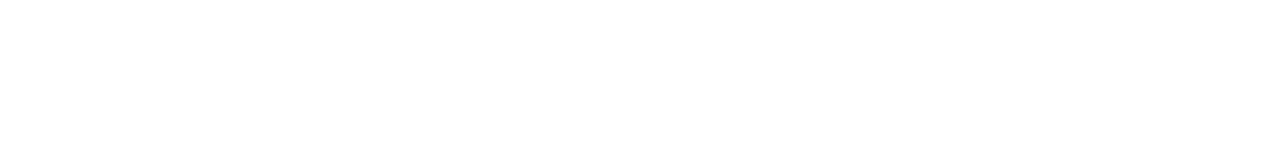
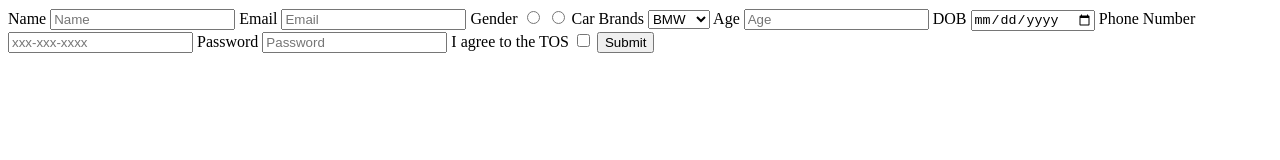
Before and after one commit to acciojob/signup-form-car-rohitgalande1032, a website: page main.html in a window 1280 px wide. Drawn offline with Linux system fonts and the light colour scheme.

Commit message:
created a submission

```diff
--- a/main.html
+++ b/main.html
@@ -8,6 +8,41 @@
 
 <body>
 	<!-- the entire body must be written by student -->
+	<form method="POST">
+		<label for="name">Name</label>
+		<input type="text" id="name" placeholder="Name" required>
+
+		<label for="email">Email</label>
+		<input type="email" id="email" placeholder="Email" required>
+
+		<label for="gender">Gender</label>
+		<input type="radio" id="gender_m" name="gender" required>
+		<input type="radio" id="gender_f" name="gender" required>
+
+		<label for="cars">Car Brands</label>
+		<select type="select" id="cars" required>
+			<option>BMW</option>
+			<option>Audi</option>
+			<option>Toyota</option>
+		</select>
+
+		<label for="age">Age</label>
+		<input type="number" id="age" placeholder="Age" required>
+
+		<label for="dob">DOB</label>
+		<input type="date" id="dob" required>
+
+		<label for="tel">Phone Number</label>
+		<input type="tel" id="tel" placeholder="xxx-xxx-xxxx">
+
+		<label for="password">Password</label>
+		<input type="password" id="password" placeholder="Password" required>
+
+		<label for="tos">I agree to the TOS</label>
+		<input type="checkbox" id="tos" required>
+
+		<button type="submit">Submit</button>
+	</form>
     <script type="text/javascript" src="./script.js">
 </script>
 
```
